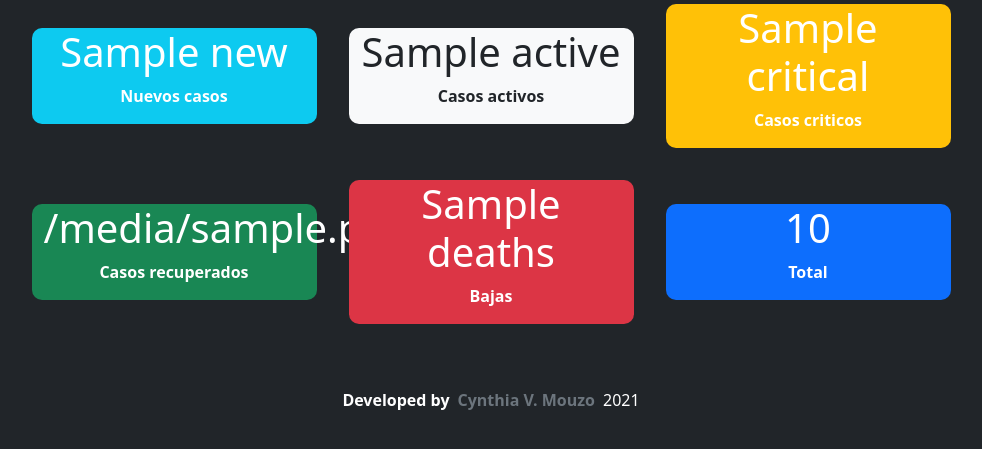
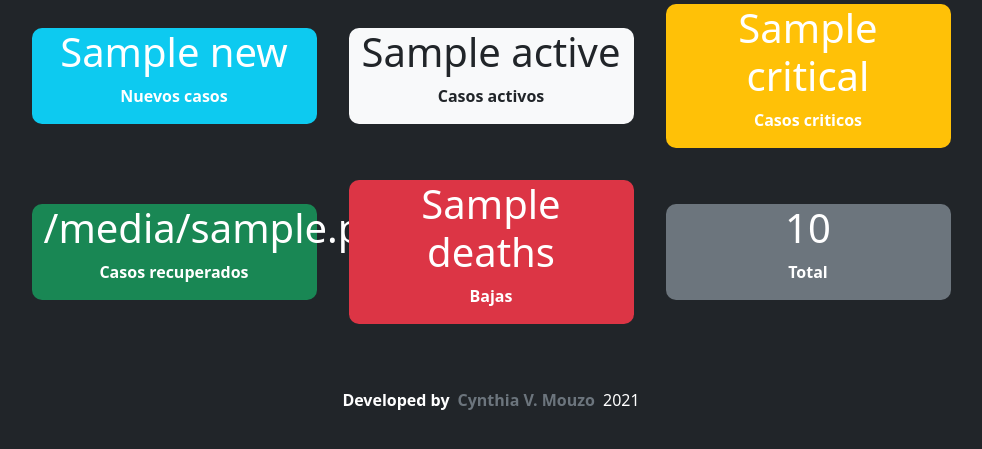
Before and after one commit to CynthiaVM/covid-data, a Django app: template core/templates/core/index.html in a window 1280 px wide. Shown: the part 194-643 px from the top of the page, without its empty margins (149-1131 px from the left). Run offline with Django 3.2, Linux system fonts and the light colour scheme; the template is opened without the code that fills it: most values are stand-ins (such as "Sample title", 1, 10 or a date in 2020); some libraries are stand-ins or nearby versions.

Commit message:
alguna aclaracion y cambio

```diff
--- a/core/templates/core/index.html
+++ b/core/templates/core/index.html
@@ -46,6 +46,7 @@
                 <h1>{{ new }}</h1>
                 <p>Nuevos casos</p>
             </div>
+            <!-- bg... son los colores Background color -->
             <!-- col-md es para la resolucion en pantalla y 3 son las columnas. light/warning/danger son los colores -->
             <div class="col-md-3 bg-light mx-3 my-3 text-dark" id="card">
                 <h1>{{ active }}</h1>
@@ -65,7 +66,7 @@
                 <h1>{{ deaths}}</h1>
                 <p>Bajas</p>
             </div>
-            <div class="col-md-3 bg-primary mx-3 my-3" id="card">
+            <div class="col-md-3 bg-secondary mx-3 my-3" id="card">
                 <h1>{{ total }}</h1>
                 <p>Total</p>
             </div>
```
